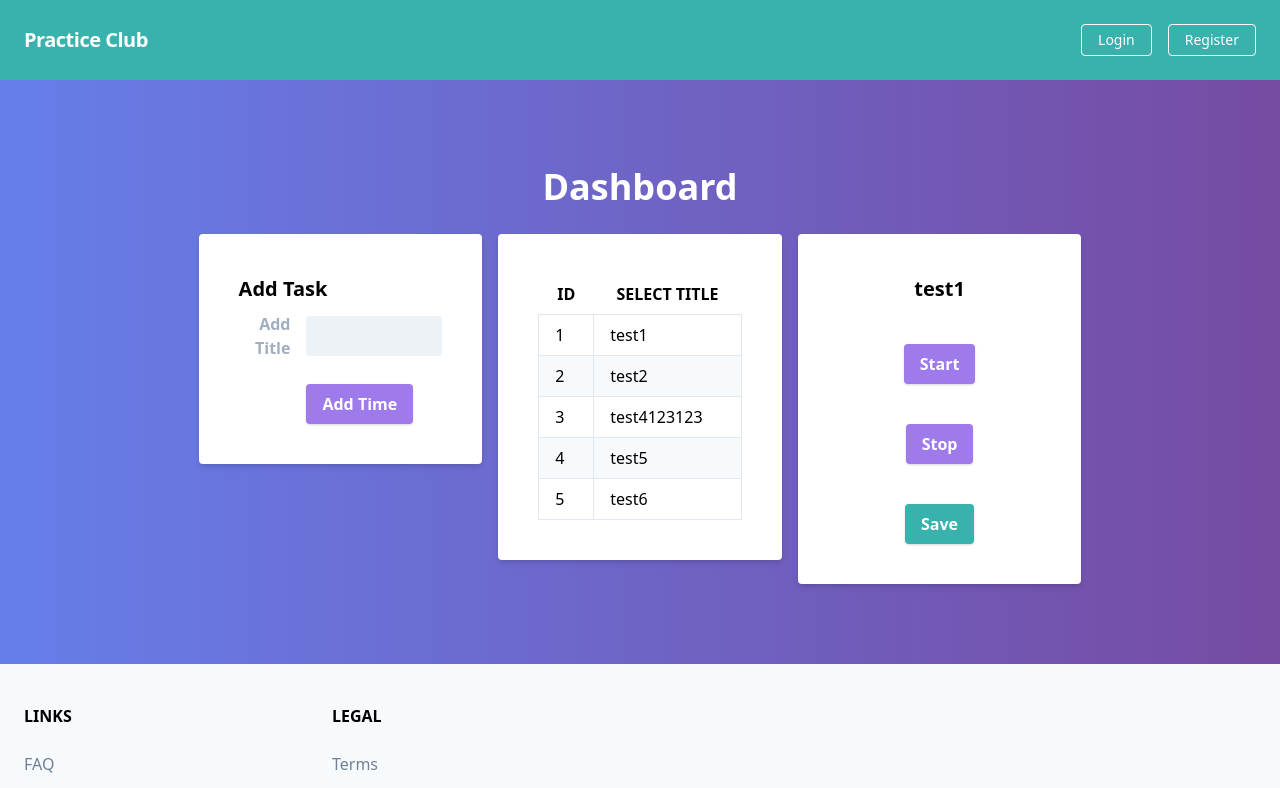
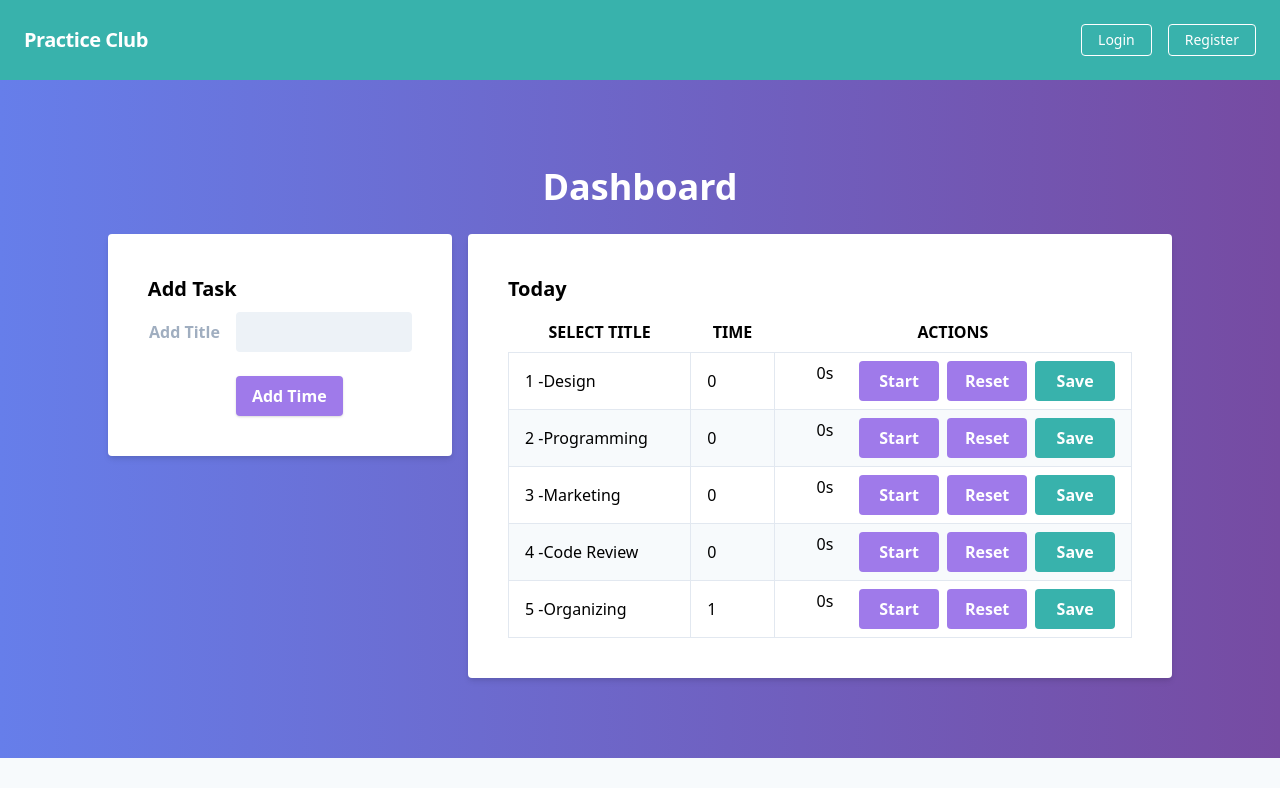
Before and after one commit to mkleung/practiceclub, a React (Create React App) app: page / in a window 1280 px wide. Shown: the top 788 px of the page. Built offline with nearby package versions, Linux system fonts and the light colour scheme; no server answers.

Commit message:
Add a working timer to dashboard

```diff
--- a/src/components/Dashboard/TimeList.js
+++ b/src/components/Dashboard/TimeList.js
@@ -1,25 +1,26 @@
 import React from "react";
-
+import Timer from "./Timer";
 const TimeList = props => {
   return (
     <div className="bg-white shadow-md rounded p-10 ">
+      <h2 className="text-xl font-bold mb-2">Today</h2>
       <table className="table-auto w-full">
         <thead>
           <tr>
-            <th className="px-4 py-2">ID</th>
             <th className="px-4 py-2">SELECT TITLE</th>
+            <th className="px-4 py-2">TIME</th>
+            <th className="px-4 py-2">ACTIONS</th>
           </tr>
         </thead>
         <tbody>
           {props.times.map((time, index) => (
-            <tr className={index % 2 === 0 ? "" : "bg-gray-100"} key={time.id}>
-              <td className="border px-4 py-2">{time.id}</td>
-              <td
-                className="border px-4 py-2"
-                onClick={() => props.selectCurrentTime(time.id)}
-                style={{ cursor: "pointer" }}
-              >
-                {time.title}
+            <tr className={index % 2 === 0 ? "" : "bg-gray-100"} key={index}>
+              <td className="border px-4 py-2">
+                {time.id} -{time.title}
+              </td>
+              <td className="border px-4 py-2">{time.time}</td>
+              <td className="border px-4 py-2">
+                <Timer index={index} saveTime={props.saveTime} />
               </td>
             </tr>
           ))}
--- a/src/components/Dashboard/Timer.js
+++ b/src/components/Dashboard/Timer.js
@@ -1,40 +1,58 @@
-import React, { useState } from "react";
-import firebase from "../../model/firebase";
+import React, { useState, useEffect } from "react";
 
 const Timer = props => {
-  const [title, setTitle] = useState("");
-  const [time, setTime] = useState("");
+  const [seconds, setSeconds] = useState(0);
+  const [isActive, setIsActive] = useState(false);
 
-  const onSubmit = e => {
-    e.preventDefault();
-  };
+  function toggle() {
+    setIsActive(!isActive);
+  }
+
+  function reset() {
+    setSeconds(0);
+    setIsActive(false);
+  }
+
+  useEffect(() => {
+    let interval = null;
+    if (isActive) {
+      interval = setInterval(() => {
+        setSeconds(seconds => seconds + 1);
+      }, 1000);
+    } else if (!isActive && seconds !== 0) {
+      clearInterval(interval);
+    }
+    return () => clearInterval(interval);
+  }, [isActive, seconds]);
 
   return (
-    <>
-      <form
-        className="bg-white shadow-md rounded p-10 flex flex-col items-center content-center"
-        onSubmit={onSubmit}
+    <div className="flex">
+      <div className="flex-1 text-center">{seconds}s</div>
+      <div className="flex-2">
+        <button
+          className={
+            isActive
+              ? "w-20 mr-2 bg-teal-500 text-white font-bold py-2 px-4 rounded"
+              : "w-20 mr-2 bg-purple-500 text-white font-bold py-2 px-4 rounded"
+          }
+          onClick={toggle}
         >
-        <h2 className="text-xl font-bold mb-10">{props.current.title} </h2>
-
-        <div className="md:flex md:items-center">
-          <button className="shadow bg-purple-500 hover:bg-teal-400 focus:shadow-outline focus:outline-none text-white font-bold py-2 px-4 mb-10 rounded">
-            Start
+          {isActive ? "Stop" : "Start"}
         </button>
-        </div>
-        <div className="md:flex md:items-center">
-          <button className="shadow bg-purple-500 hover:bg-teal-400 focus:shadow-outline focus:outline-none text-white font-bold py-2 px-4 mb-10  rounded">
-            Stop
+        <button
+          className="mr-2 w-20 bg-purple-500  text-white font-bold py-2 px-4 rounded"
+          onClick={reset}
+        >
+          Reset
         </button>
-        </div>
-
-        <div className="md:flex md:items-center">
-          <button className="shadow bg-teal-500 hover:bg-teal-400 focus:shadow-outline focus:outline-none text-white font-bold py-2 px-4 rounded">
+        <button
+          className=" w-20 bg-teal-500  text-white font-bold py-2 px-4 rounded"
+          onClick={() => props.saveTime(props.index, seconds)}
+        >
           Save
         </button>
       </div>
-      </form>
-    </>
+    </div>
   );
 };
 
--- a/src/components/Dashboard/index.js
+++ b/src/components/Dashboard/index.js
@@ -48,17 +48,14 @@
 const Dashboard = () => {
   const [times, setTimes] = useState([]);
 
-  const [selectedId, setSelectedId] = useState();
-  const [current, setCurrent] = useState({ id: 1, title: "test1" });
-
   // INITIALIZE
   useEffect(() => {
     setTimes([
-      { id: 1, title: "test1" },
-      { id: 2, title: "test2" },
-      { id: 3, title: "test4123123" },
-      { id: 4, title: "test5" },
-      { id: 5, title: "test6" }
+      { id: 1, title: "Design", time: 0 },
+      { id: 2, title: "Programming", time: 0 },
+      { id: 3, title: "Marketing", time: 0 },
+      { id: 4, title: "Code Review", time: 0 },
+      { id: 5, title: "Organizing", time: 1 }
     ]);
   }, []);
 
@@ -72,10 +69,12 @@
     ]);
   };
 
-  const selectCurrentTime = selectedId => {
-    let selected = times.find(time => time.id === selectedId);
-    setCurrent(selected);
-    setSelectedId(selectedId);
+  const saveTime = (index, time) => {
+    console.log("save time" + index + " - " + time);
+
+    let newArr = [...times];
+    newArr[index].time = time;
+    setTimes(newArr);
   };
 
   return (
@@ -91,14 +90,8 @@
               <div className="w-1/3 px-2">
                 <AddTimeEntryForm addTime={addTime} />
               </div>
-              <div className="w-1/3 px-2">
-                <TimesList
-                  selectCurrentTime={selectCurrentTime}
-                  times={times}
-                />
-              </div>
-              <div className="w-1/3 px-2">
-                <Timer current={current} />
+              <div className="w-2/3 px-2">
+                <TimesList times={times} saveTime={saveTime} />
               </div>
             </div>
           </div>
```
Lines whose indentation alone changed are shown as unchanged.
